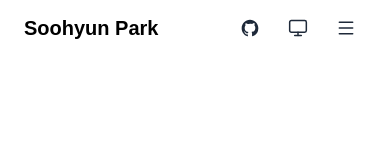
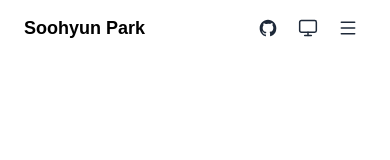
Before and after one commit to sootopia/frontend-soohyun, a Next.js app: page / in a window 390 px wide. Shown: the top 160 px of the page. Built offline with nearby package versions, Linux system fonts and the light colour scheme; a web font is replaced by a local one.

Commit message:
refactor: 헤더 공통 요소 모바일 대응

```diff
--- a/src/components/layout/Header.tsx
+++ b/src/components/layout/Header.tsx
@@ -23,7 +23,7 @@ export function Header() {
         <Container className="relative flex h-14 items-center justify-between md:h-15">
           <Logo />
           <Navbar className="absolute left-1/2 -translate-x-1/2" />
-          <div className="flex items-center gap-2">
+          <div className="flex items-center gap-1 md:gap-2">
             <GithubLink />
             <ThemeToggle />
             <MobileNav open={menuOpen} onOpenChange={setMenuOpen} />
--- a/src/components/layout/Logo.tsx
+++ b/src/components/layout/Logo.tsx
@@ -7,7 +7,7 @@ type LogoProps = {
 
 export function Logo({ className }: LogoProps) {
   return (
-    <a href="#top" className={cn('text-xl font-extrabold text-black dark:text-white', className)}>
+    <a href="#top" className={cn('text-lg md:text-xl font-extrabold text-black dark:text-white', className)}>
       {SITE.name}
     </a>
   );
--- a/src/components/ui/IconButton.tsx
+++ b/src/components/ui/IconButton.tsx
@@ -2,7 +2,7 @@ import type { AnchorHTMLAttributes, ButtonHTMLAttributes, ReactNode } from 'reac
 import { cn } from '@/lib/cn';
 
 const baseClassName =
-  'inline-flex size-10 items-center justify-center rounded-full text-gray-800 transition-colors hover:bg-gray-100 active:bg-gray-200 focus-visible:outline-none focus-visible:ring-2 focus-visible:ring-blue-500 dark:text-gray-300 dark:hover:bg-gray-800 dark:hover:text-white dark:active:bg-gray-900';
+  'inline-flex size-9 md:size-10 items-center justify-center rounded-full text-gray-800 transition-colors hover:bg-gray-100 active:bg-gray-200 focus-visible:outline-none focus-visible:ring-2 focus-visible:ring-blue-500 dark:text-gray-300 dark:hover:bg-gray-800 dark:hover:text-white dark:active:bg-gray-900';
 
 type IconButtonProps = {
   href?: string;
```
